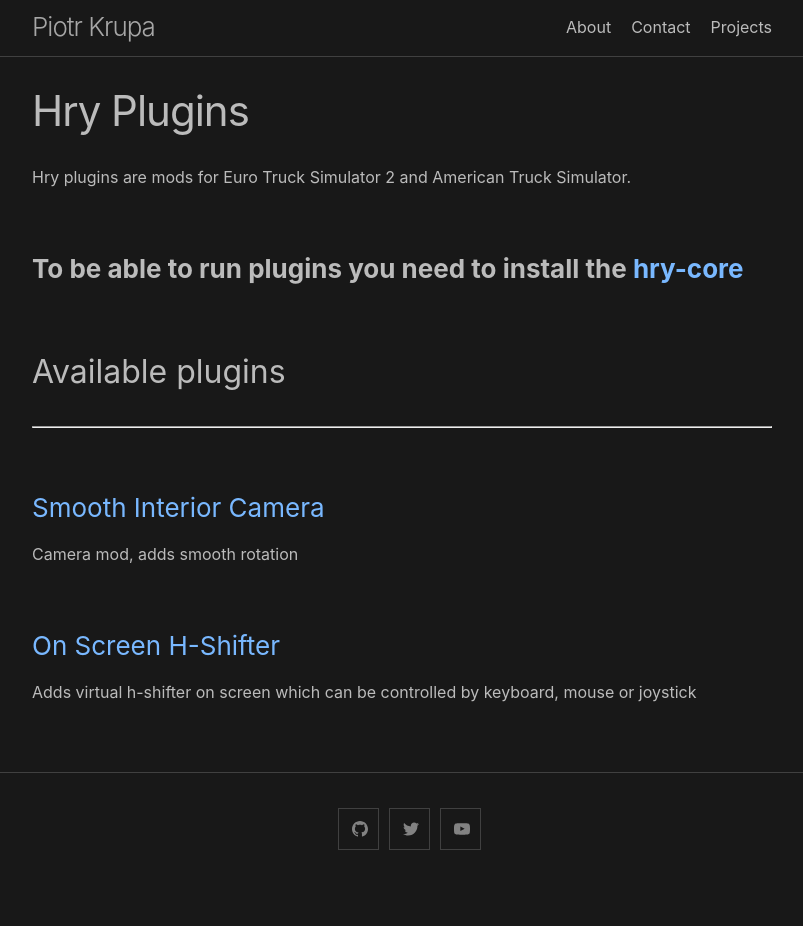
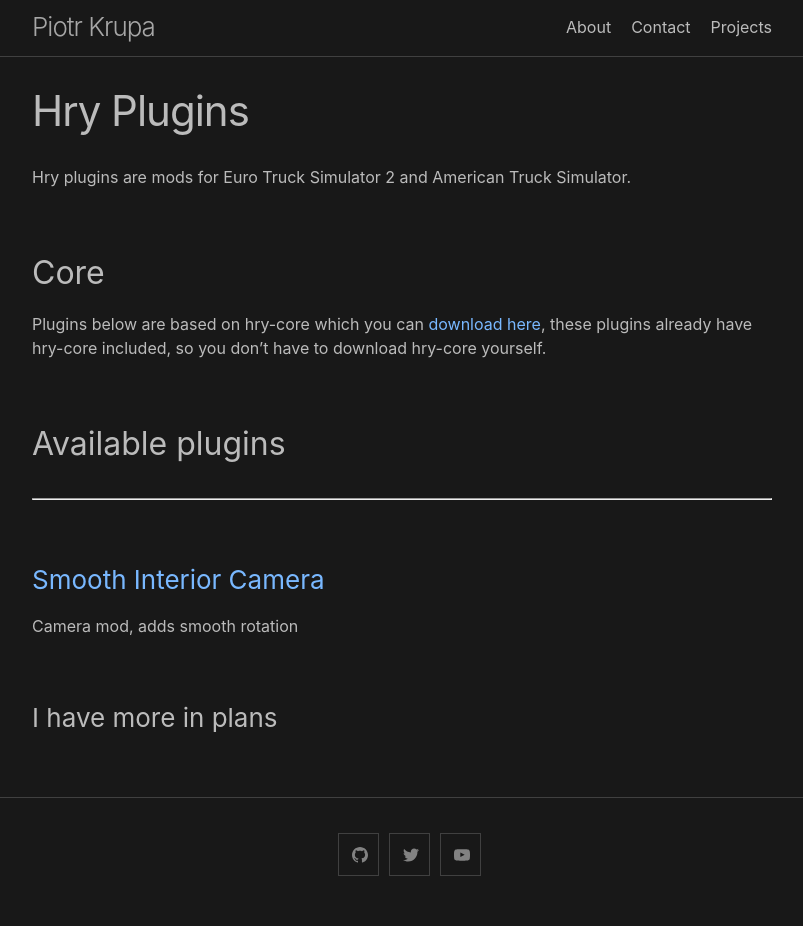
Before and after one commit to Harry09/Harry09.github.io, a Jekyll site: the page built from projects/hry-plugins/index.md, in a window 1280 px wide. Shown: the whole page, without its empty margins (238-1041 px from the left). Built offline with Jekyll 4.4.1, drawn with Linux system fonts in a browser that asks for light colours; before the commit the page ends 900 px from its top, so only the background shows below that.

```diff
--- a/projects/hry-plugins/index.md
+++ b/projects/hry-plugins/index.md
@@ -6,7 +6,10 @@ permalink: /projects/hry-plugins/
 
 Hry plugins are mods for Euro Truck Simulator 2 and American Truck Simulator.
 
-### **To be able to run plugins you need to install the [hry-core](hry-core)**
+## Core
+
+Plugins below are based on hry-core which you can [download here](hry-core),
+these plugins already have hry-core included, so you don't have to download hry-core yourself.
 
 ## Available plugins
 
@@ -16,6 +19,4 @@ Hry plugins are mods for Euro Truck Simulator 2 and American Truck Simulator.
 
 Camera mod, adds smooth rotation
 
-### [On Screen H-Shifter](hry-hshifter)
-
-Adds virtual h-shifter on screen which can be controlled by keyboard, mouse or joystick
+### I have more in plans
```
Also changed, not shown: projects/hry-plugins/hry-core.md (renamed from projects/hry-plugins/hry_core.md, +1 -1 lines), projects/hry-plugins/hry-sic.md (added, +51 -0 lines).
